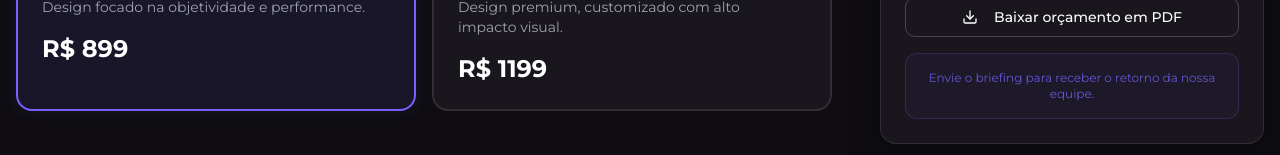
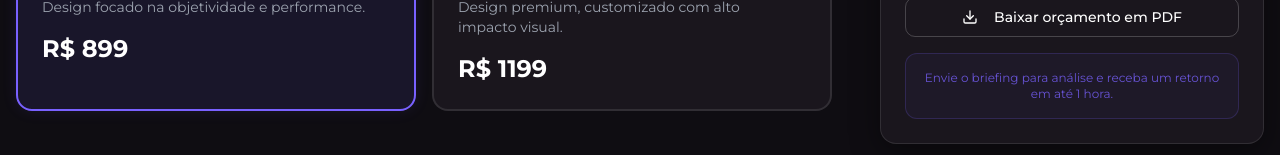
Before and after one commit to jotapdsgn/jotapdsgn-site, a Next.js app: page /briefing/site-institucional in a window 1280 px wide. Shown: the part 350-505 px from the top of the page. Built offline with nearby package versions, Linux system fonts and the light colour scheme.

Commit message:
atualização

```diff
--- a/src/pages/briefing/landing-page.tsx
+++ b/src/pages/briefing/landing-page.tsx
@@ -429,7 +429,7 @@ const ConfiguratorLandingPage = () => {
                   </div>
                   <h3 className="text-lg font-semibold text-green-400 mb-2">Pedido recebido!</h3>
                   <p className="text-green-300">
-                    Em até 1 hora entraremos em contato via WhatsApp para dar continuidade ao seu projeto.
+                    Em até 1 hora entrarei em contato via WhatsApp.
                   </p>
                 </motion.div>
               ) : (
@@ -479,7 +479,7 @@ const ConfiguratorLandingPage = () => {
 
                   <div className="mt-8 p-4 bg-white/5 border border-white/10 rounded-lg">
                     <p className="text-sm text-gray-400 text-center font-medium">
-                      Após o envio, entraremos em contato para validar os detalhes e iniciar seu projeto.
+                      Após o envio, entrarei em contato para validar os detalhes e iniciar seu projeto.
                     </p>
                   </div>
 
@@ -562,7 +562,7 @@ const SummaryCard = ({ selectedPlan, totalPrice, basePrice, selectedExtras, hand
 
       <div className="mt-4 p-4 bg-primary/5 border border-primary/20 rounded-lg">
         <p className="text-xs text-center text-primary/80">
-          Envie o briefing para receber o retorno da nossa equipe.
+          Envie o briefing para análise e receba um retorno em até 1 hora.
         </p>
       </div>
     </div>
--- a/src/pages/briefing/site-institucional.tsx
+++ b/src/pages/briefing/site-institucional.tsx
@@ -467,7 +467,7 @@ const ConfiguratorInstitutional = () => {
                   </div>
                   <h3 className="text-lg font-semibold text-green-400 mb-2">Pedido recebido com sucesso!</h3>
                   <p className="text-green-300">
-                    Sua configuração foi salva. Em até 1 hora nossa equipe entrará em contato via WhatsApp.
+                    Em até 1 hora entrarei em contato via WhatsApp.
                   </p>
                 </motion.div>
               ) : (
@@ -517,7 +517,7 @@ const ConfiguratorInstitutional = () => {
 
                   <div className="mt-8 p-4 bg-white/5 border border-white/10 rounded-lg">
                     <p className="text-sm text-gray-400 text-center font-medium">
-                      Após o envio, entraremos em contato para validar os detalhes e iniciar seu projeto.
+                      Após o envio, entrarei em contato para validar os detalhes e iniciar seu projeto.
                     </p>
                   </div>
 
@@ -612,7 +612,7 @@ const SummaryCard = ({ selectedPlan, totalPrice, basePrice, pagesCount, pagesPri
 
       <div className="mt-4 p-4 bg-primary/5 border border-primary/20 rounded-lg">
         <p className="text-xs text-center text-primary/80">
-          Envie o briefing para receber o retorno da nossa equipe.
+          Envie o briefing para análise e receba um retorno em até 1 hora.
         </p>
       </div>
     </div>
```
